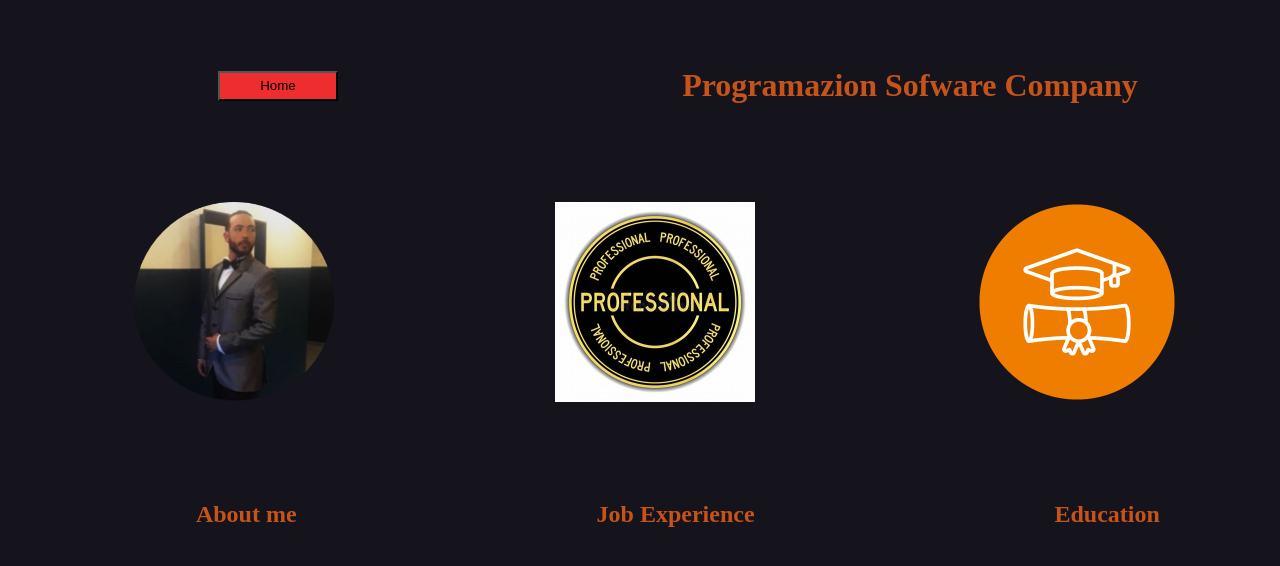
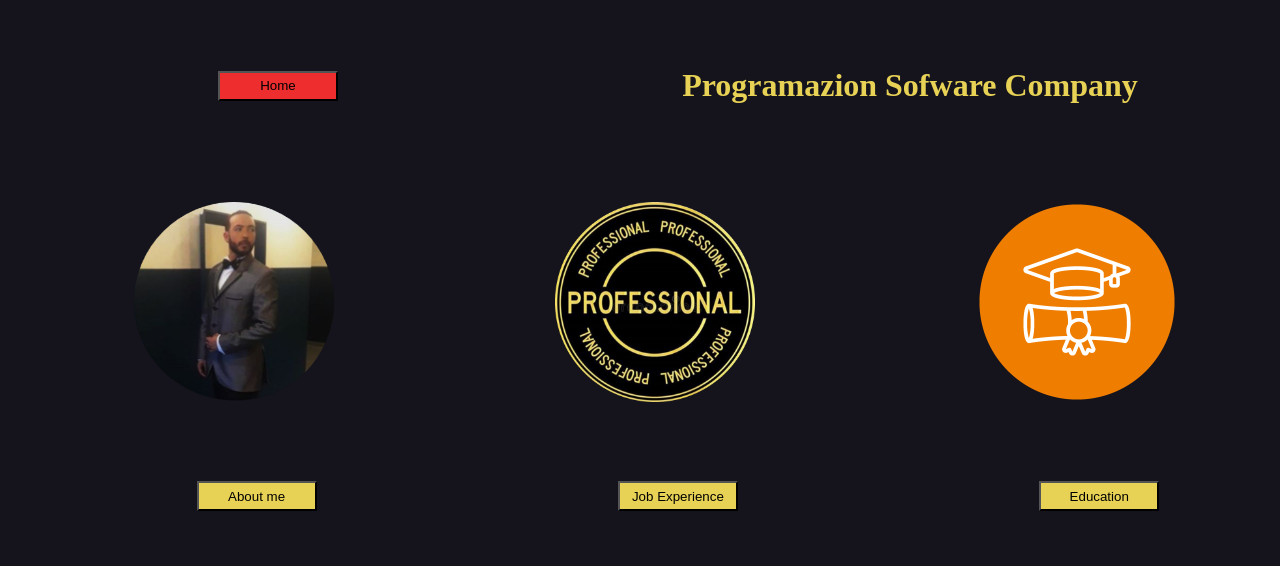
Before and after one commit to Programazion/Portafolio, a plain HTML site: page curriculum.html in a window 1280 px wide. Shown: the top 566 px of the page. Drawn offline with Linux system fonts and the light colour scheme.

Commit message:
Cambio de colores button

```diff
--- a/curriculum.html
+++ b/curriculum.html
@@ -18,7 +18,7 @@
 
         }
         h1{
-            color: rgb(198, 83, 25);
+            color: rgb(232, 210, 86);
         }
 
         .div2{
@@ -43,9 +43,9 @@
         button{
             background-color: rgb(238, 46, 46);
         }
-        .divtitle{
-            color: rgb(221, 142, 87);
-            height: fit-content;
+
+        .btn2{
+        background-color: rgb(232, 210, 86);
         }
     </style>
 </head>
@@ -54,21 +54,21 @@
 
     <div class="flexbox-container">
         <div class="flexbox-item"><button id="home" href="html.html"  onclick="myAction()">Home</button></div>
-        <div class="divtitle"><H1>Programazion Sofware Company</H1></div>
+        <div id="title"><H1>Programazion Sofware Company</H1></div>
     </div>
 
     <div class="flexbox-container">
 
 
         <div class="divtitle"><img src="Imagen3.png" alt="profile"></div>
-        <div><img src="OIP.jpg" alt="profile"></div>
+        <div><img src="Imagen2-modified.png" alt="profile"></div>
         <div><img src="educacion.png" alt="profile"></div>
 
     </div>
     <div class="flexbox-container" style="color: rgb(244, 239, 238);">
-        <div><h2>About me</h2></div>
-        <div><h2>Job Experience</h2></div>
-        <div><h2>Education</h2></div>
+        <div><button class="btn2">About me</button></div>
+        <div><button class="btn2">Job Experience</button></div>
+        <div><button class="btn2">Education</button></div>
 
     </div>
     <script src="eventos.js"></script>
--- a/eventoInicio.js
+++ b/eventoInicio.js
@@ -2,5 +2,4 @@ function myAction4(onclick) {
     alert("Estamos muy felices que nos hayas encontrado en la web. Somos una multinacional dedicada al desarrollo de software y haremos nuestro mayor esfuerzo para cumplir tus expectativas. Bienvenid@s");
     var data= document.getElementById('inicio');
     data.style.backgroundColor= "red";
-
 }
```
Also changed, not shown: index.html (+7 -7 lines), style3.css (+3 -4 lines), Imagen2-modified.png (added).
